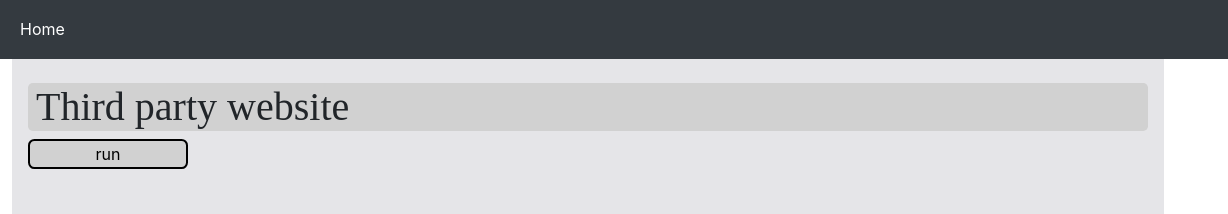
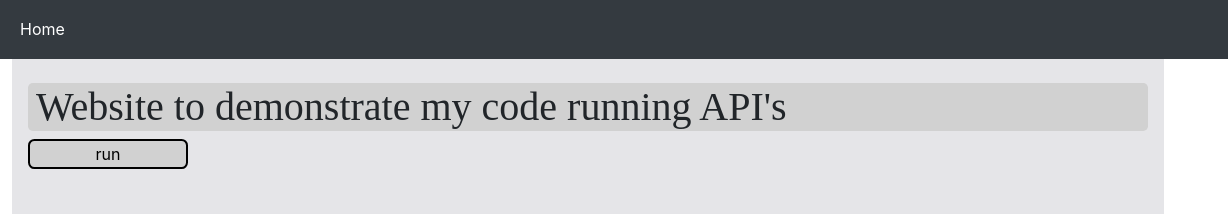
Before and after one commit to amanansari10106/amanansari10106.github.io, a plain HTML site: page index.html in a window 1280 px wide. Shown: the top 214 px of the page, 52-1280 px from the left. Drawn offline with nearby package versions, Linux system fonts and the light colour scheme.

Commit message:
Update index.html

```diff
--- a/index.html
+++ b/index.html
@@ -217,7 +217,7 @@
     <div id="top">
         <!-- {% csrf_token %} -->
         <div>
-            <h3 class="head1">Third party website</h3>
+            <h3 class="head1">Website to demonstrate my code running API's</h3>
         </div>
 
         <!-- <br> -->
```
